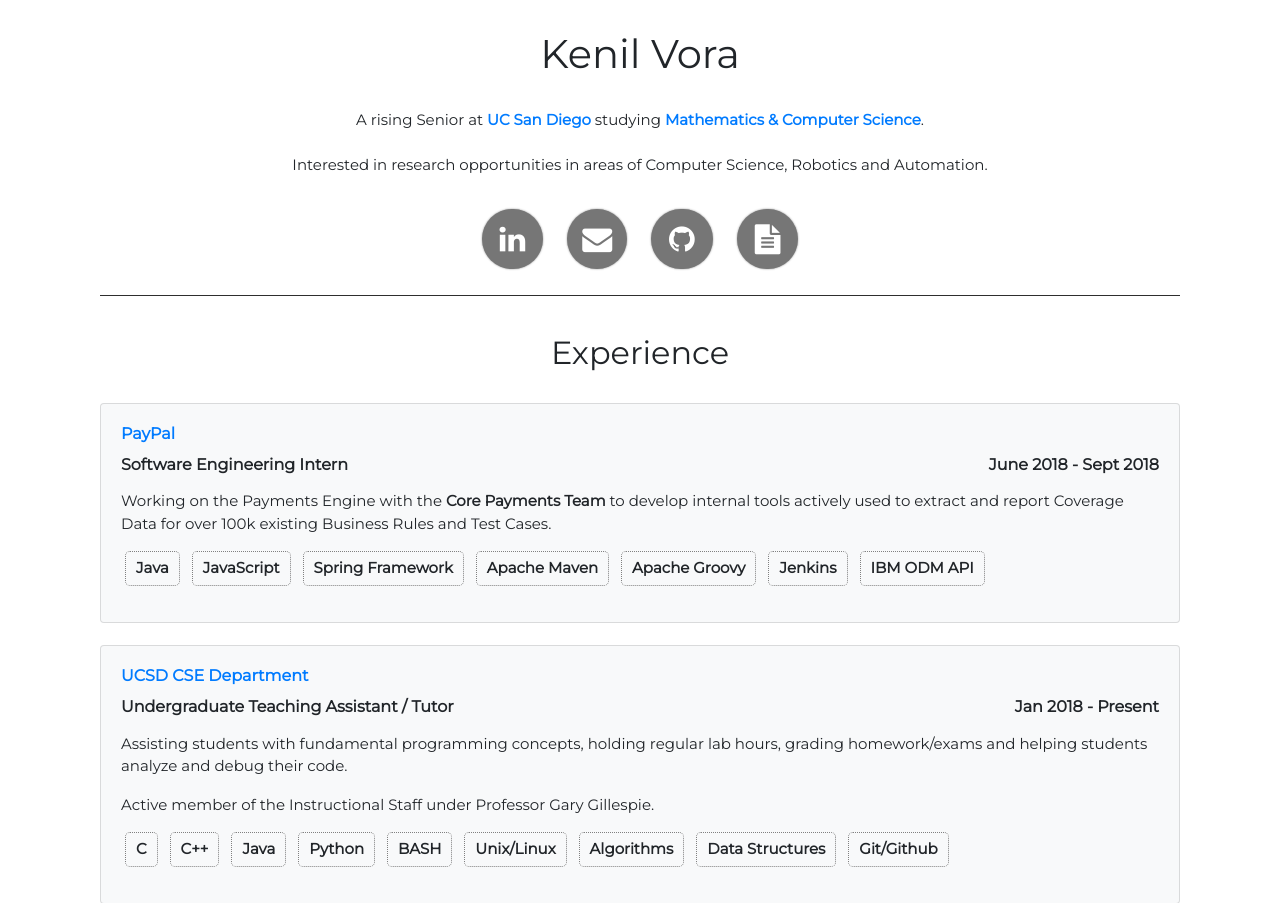
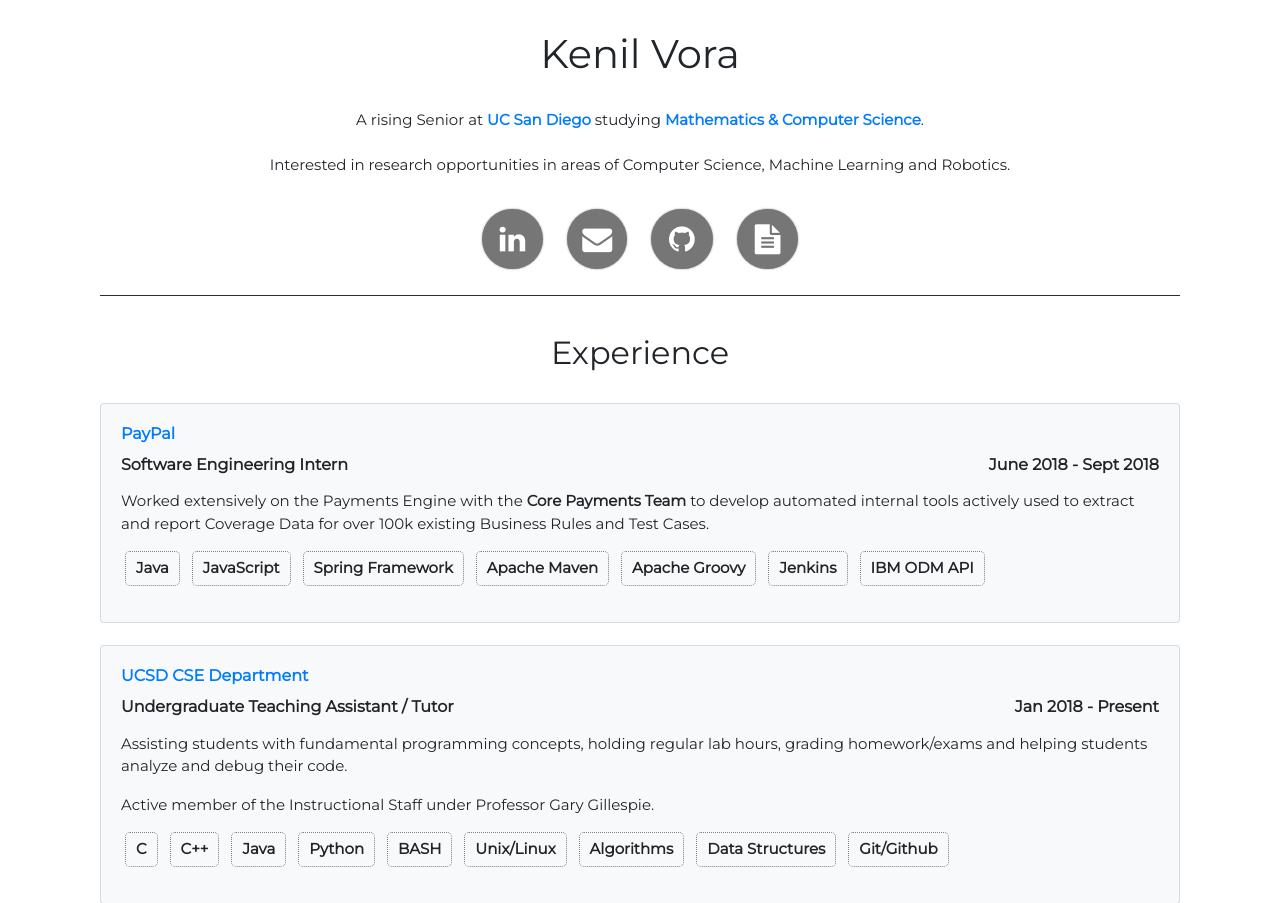
Before and after one commit to kvora97/kvora97.github.io, a plain HTML site: page index.html in a window 1280 px wide. Shown: the top 903 px of the page. Drawn offline with nearby package versions, Linux system fonts and the light colour scheme.

Commit message:
updated projects

```diff
--- a/index.html
+++ b/index.html
@@ -31,7 +31,7 @@
 		<div style="text-align: center;">
 			A rising Senior at <a href="https://ucsd.edu/"><b>UC San Diego</b></a> studying <a href="https://math.ucsd.edu/"><b>Mathematics & Computer Science</b></a>.
 			<br> <br>
-			Interested in research opportunities in areas of Computer Science, Robotics and Automation.
+			Interested in research opportunities in areas of Computer Science, Machine Learning and Robotics.
 			<br> <br>
 		</div>
 			<!--
@@ -64,7 +64,7 @@
 				<h6 class="card-title"><a href="https://www.paypal.com/us/home"><b>PayPal</b></a></h6>
 				<h6 style="float: right;" class="card-title"><b>June 2018 - Sept 2018</b></h6>
 				<h6 class="mb-3"><b>Software Engineering Intern</b></h6>
-				<p class="card-text">Working on the Payments Engine with the <b>Core Payments Team</b> to develop internal tools actively used to extract and report Coverage Data for over 100k existing Business Rules and Test Cases.</p>
+				<p class="card-text">Worked extensively on the Payments Engine with the <b>Core Payments Team</b> to develop automated internal tools actively used to extract and report Coverage Data for over 100k existing Business Rules and Test Cases.</p>
 				<dl>
 					<dt>Java</dt>
 					<dt>JavaScript</dt>
```
Also changed, not shown: 1 other file.
